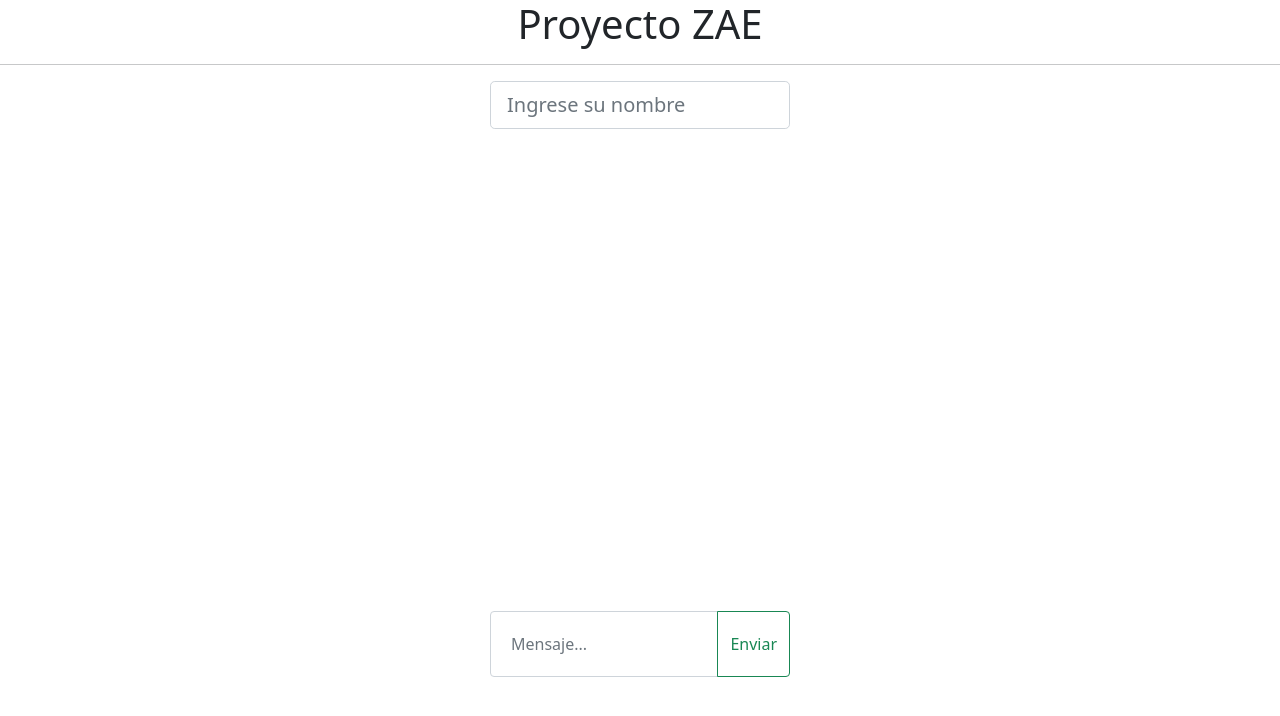
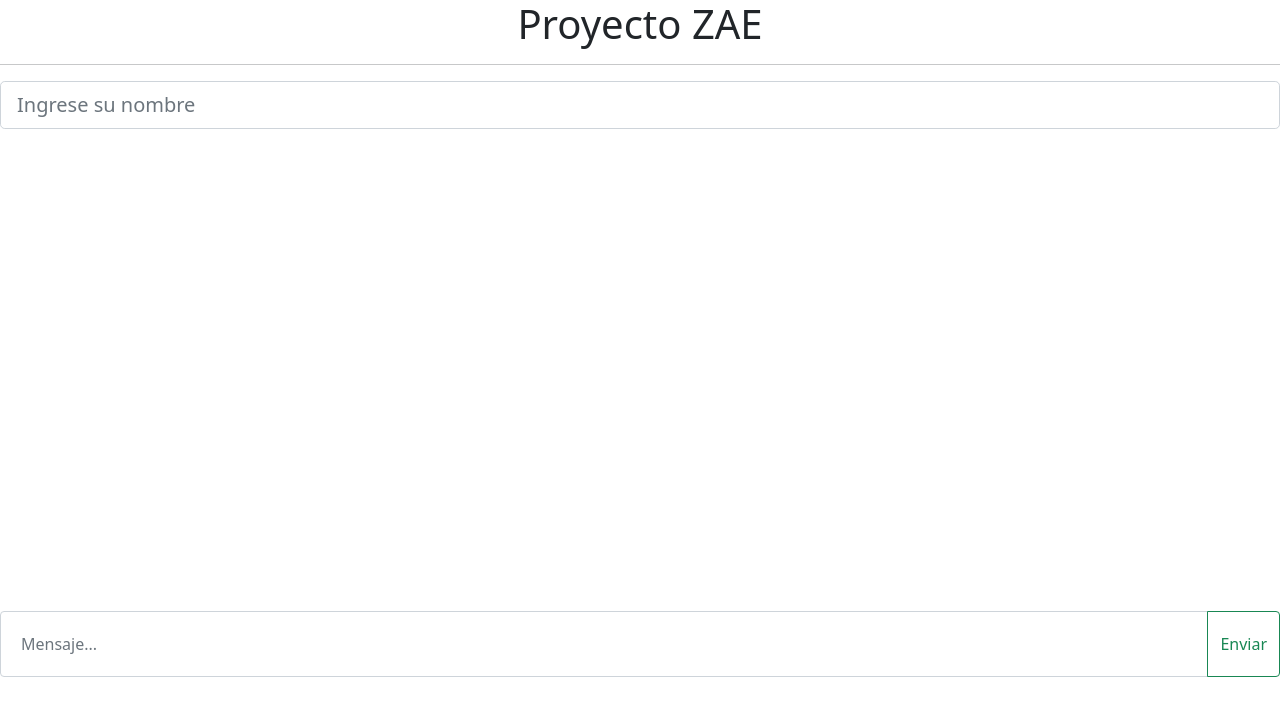
Before and after one commit to mrsanchez02/proyectoZAE, a website: page src/public/index.html in a window 1280 px wide. Drawn offline with nearby package versions, Linux system fonts and the light colour scheme; no server answers.

Commit message:
Width 100% (no-mediaquerys)

```diff
--- a/src/public/script.js
+++ b/src/public/script.js
@@ -29,7 +29,7 @@ button_addon2.addEventListener('click', (e) => {
         })
         write_message.value = ''
     } else {
-        console.log("Favor ingresar todos los campos.")
+        alert('Uno o varios campos estan en blanco.')
     }
 })
 
--- a/src/public/styles.css
+++ b/src/public/styles.css
@@ -1,6 +1,6 @@
 #chat{
     margin: 0 auto;
-    width: 300px;
+    width: auto;
 }
 
 #all_messages{
```
